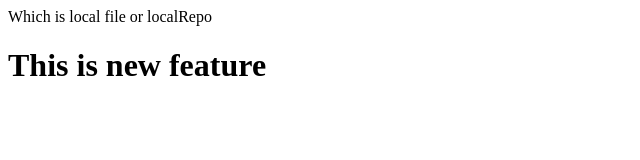
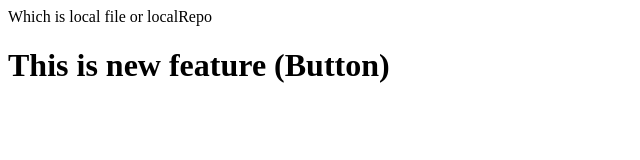
Before and after one commit to Deepa-chinagundi/localrepo, a plain HTML site: page Index.html in a window 1280 px wide. Shown: the whole page, without its empty margins (0-640 px from the left). Drawn offline with Linux system fonts and the light colour scheme.

```diff
--- a/Index.html
+++ b/Index.html
@@ -1,4 +1,4 @@
 <html>
     <p>Which is local file or localRepo</p>
-    <h1>This is new feature</h1>
+    <h1>This is new feature (Button)</h1>
 </html>
```
